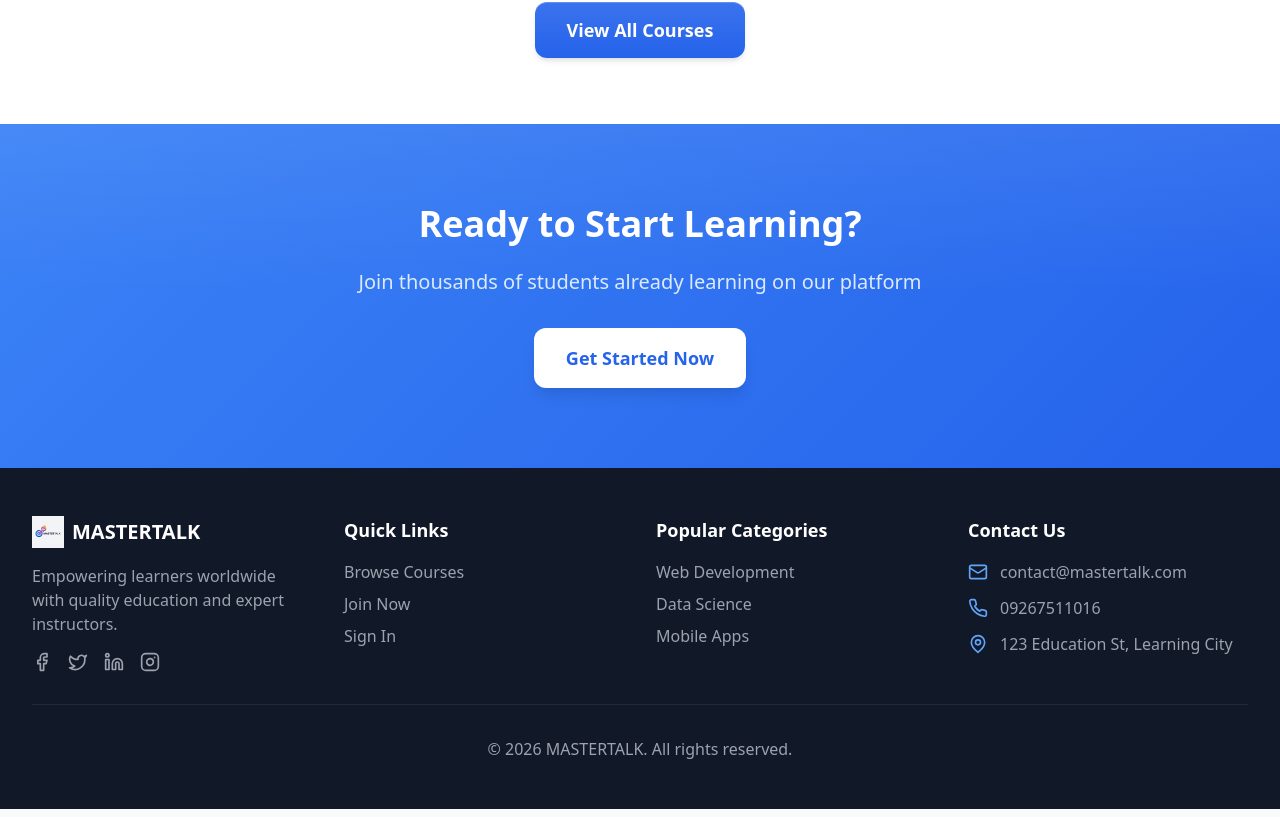
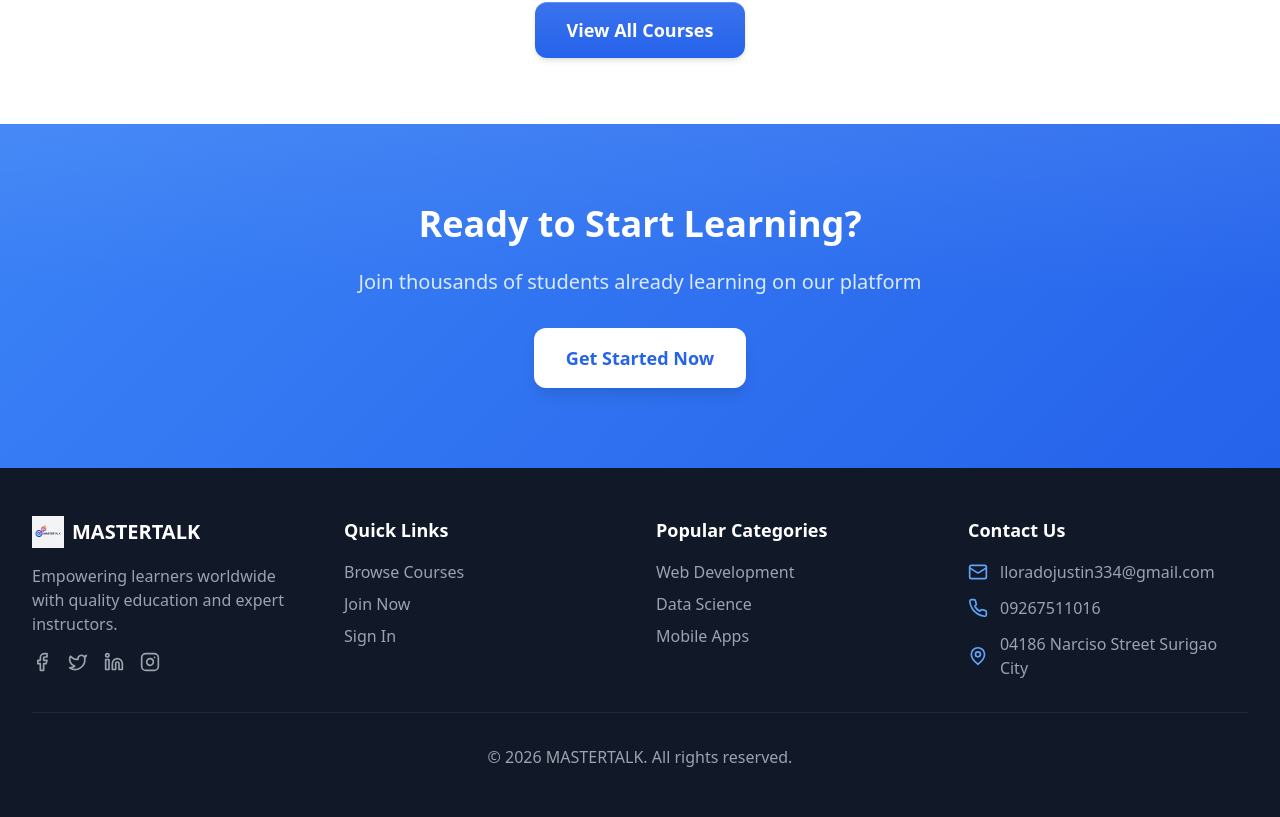
Before and after one commit to Tin09033/online-learnings, a React (Vite) app in the folder frontend/: page / in a window 1280 px wide. Shown: the part 1844-2661 px from the top of the page. Built offline with nearby package versions, Linux system fonts and the light colour scheme; no server answers.

Commit message:
Update contact info: address, email in footer

```diff
--- a/frontend/src/components/Footer.jsx
+++ b/frontend/src/components/Footer.jsx
@@ -77,7 +77,7 @@ const Footer = () => {
             <ul className="space-y-3">
               <li className="flex items-center space-x-3 text-gray-400">
                 <Mail className="h-5 w-5 text-primary-400" />
-                <span>contact@mastertalk.com</span>
+                <span>lloradojustin334@gmail.com</span>
               </li>
               <li className="flex items-center space-x-3 text-gray-400">
                 <Phone className="h-5 w-5 text-primary-400" />
@@ -85,7 +85,7 @@ const Footer = () => {
               </li>
               <li className="flex items-center space-x-3 text-gray-400">
                 <MapPin className="h-5 w-5 text-primary-400" />
-                <span>123 Education St, Learning City</span>
+                <span>04186 Narciso Street Surigao City</span>
               </li>
             </ul>
           </div>
```
Also changed, not shown: 1 other file (tests, documents, lock files or other folders).
